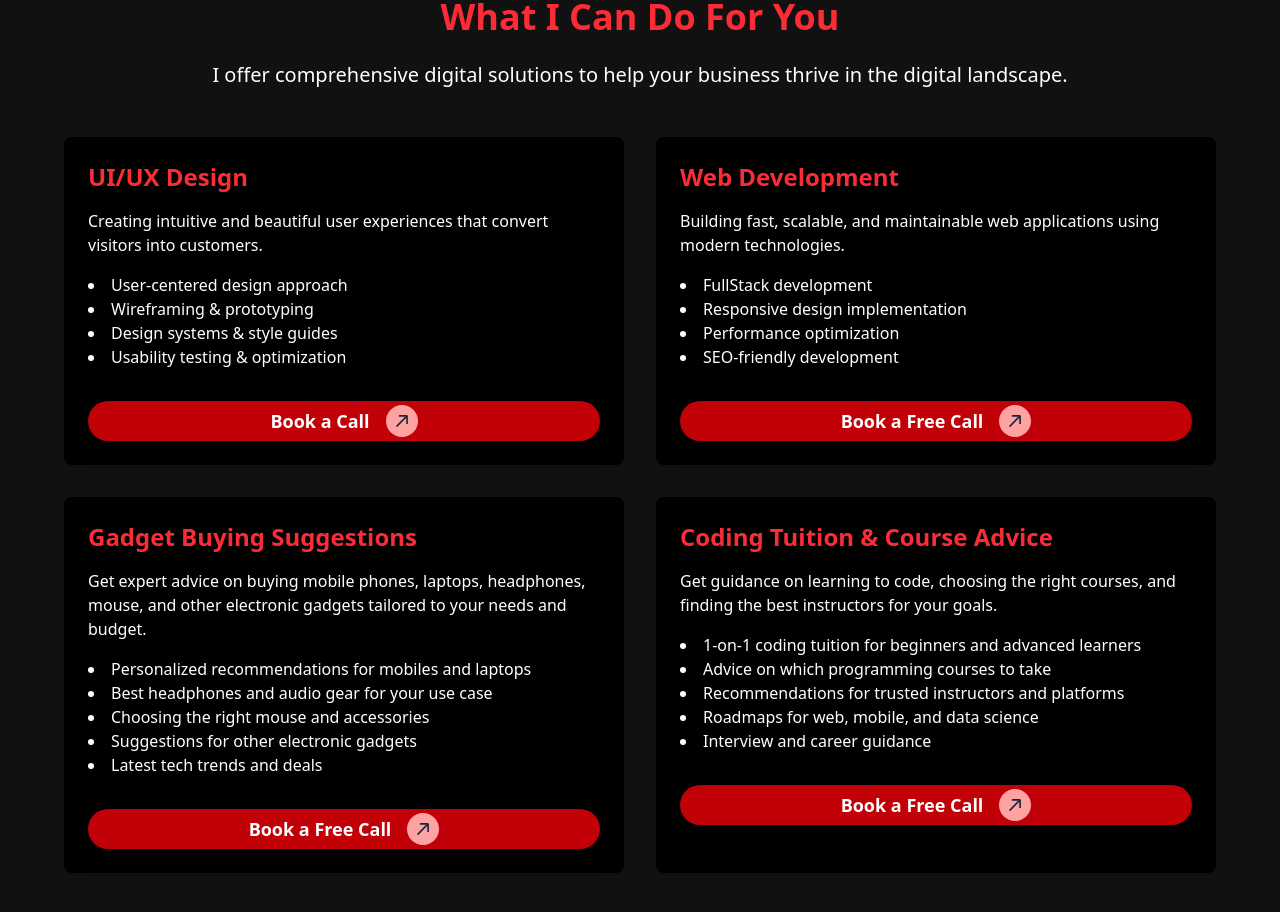
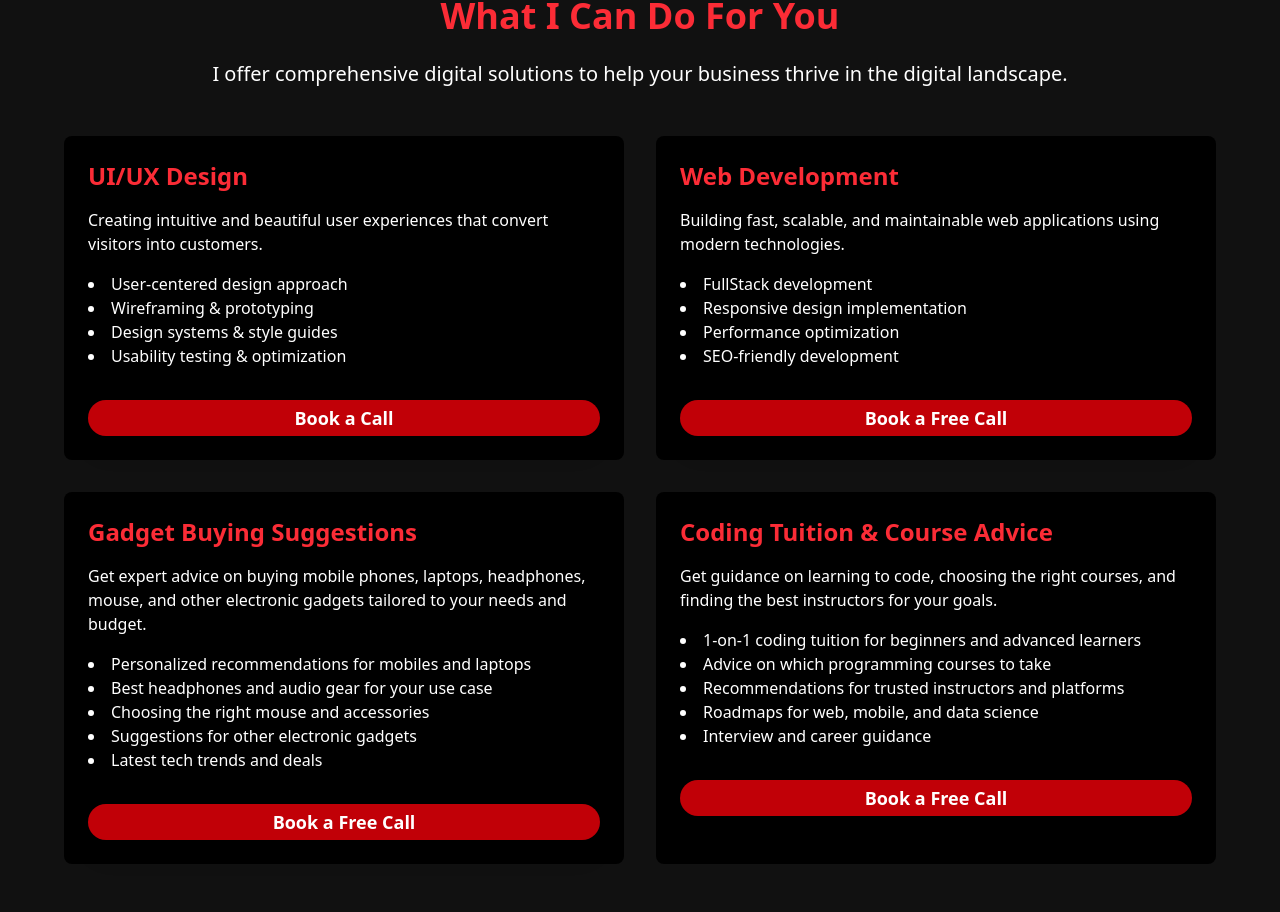
Before and after one commit to the-sauron/S1, a React (Vite) app: page / in a window 1280 px wide. Shown: the part 840-1752 px from the top of the page. Built offline with nearby package versions, Linux system fonts and the light colour scheme.

Commit message:
anim add

```diff
--- a/src/App.jsx
+++ b/src/App.jsx
@@ -2,6 +2,7 @@ import React from 'react'
 import { Header } from './component/Header'
 import Hero from './component/Hero'
 import { Services } from './component/Service'
+import { Footer } from './component/Footer'
 
 const App = () => {
   return (
@@ -9,6 +10,7 @@ const App = () => {
       <Header/>
       <Hero />
       <Services />
+      <Footer/>
     </div>
   )
 }
--- a/src/component/Service.jsx
+++ b/src/component/Service.jsx
@@ -1,28 +1,61 @@
-import { ArrowRight } from "lucide-react";
-import React from "react";
+import React, { useEffect, useRef } from "react";
 
 export const Services = () => {
+  const animatedRefs = useRef([]);
+
+  useEffect(() => {
+    const observer = new window.IntersectionObserver(
+      (entries) => {
+        entries.forEach((entry) => {
+          const index = animatedRefs.current.findIndex(ref => ref === entry.target);
+          if (entry.isIntersecting) {
+            // Element enters viewport
+            setTimeout(() => {
+              entry.target.classList.add('scale-100', 'opacity-100');
+              entry.target.classList.remove('scale-90', 'opacity-0', 'translate-y-10');
+            }, index * 100); // 200ms delay between each element
+          } else {
+            // Element leaves viewport - reset animation
+            entry.target.classList.remove('scale-100', 'opacity-100');
+            entry.target.classList.add('scale-90', 'opacity-0', 'translate-y-10');
+          }
+        });
+      },
+      {
+        threshold: 0.2, // Increased threshold for better trigger points
+        rootMargin: '-50px 0px -50px 0px' // Adjusted margins for smoother triggering
+      }
+    );
+    animatedRefs.current.forEach((ref) => {
+      if (ref) observer.observe(ref);
+    });
+    return () => observer.disconnect();
+  }, []);
+
   return (
     <div id="services-section" className="text-white pt-20 p-8 min-h-screen">
       <div className="max-w-6xl mx-auto">
-        <h1 className="text-4xl font-bold text-center mb-6 text-red-500">
+        <h1
+          ref={el => (animatedRefs.current[0] = el)}
+          className="transition-all duration-1000 ease-out will-change-transform scale-90 opacity-0 translate-y-10 text-4xl font-bold text-center mb-6 text-red-500"
+        >
           What I Can Do For You
         </h1>
-
-        <p className="text-xl text-center mb-12 text-white">
-          I offer comprehensive digital solutions to help your business thrive
-          in the digital landscape.
+        <p
+          ref={el => (animatedRefs.current[1] = el)}
+          className="transition-all duration-1000 ease-out will-change-transform scale-90 opacity-0 translate-y-10 text-xl text-center mb-12 text-white"
+        >
+          I offer comprehensive digital solutions to help your business thrive in the digital landscape.
         </p>
-
         <div className="grid grid-cols-1 md:grid-cols-2 gap-8">
           {/* UI/UX Design Section */}
-          <div className="bg-black p-6 rounded-lg">
-            <h2 className="text-2xl font-bold mb-4 text-red-500">
-              UI/UX Design
-            </h2>
+          <div
+            ref={el => (animatedRefs.current[2] = el)}
+            className="transition-all duration-1000 ease-out will-change-transform scale-90 opacity-0 translate-y-10 bg-black p-6 rounded-lg hover:scale-105 hover:shadow-xl"
+          >
+            <h2 className="text-2xl font-bold mb-4 text-red-500">UI/UX Design</h2>
             <p className="text-white mb-4">
-              Creating intuitive and beautiful user experiences that convert
-              visitors into customers.
+              Creating intuitive and beautiful user experiences that convert visitors into customers.
             </p>
             <ul className="list-disc list-inside text-white">
               <li>User-centered design approach</li>
@@ -30,40 +63,26 @@ export const Services = () => {
               <li>Design systems & style guides</li>
               <li>Usability testing & optimization</li>
             </ul>
-            {/* book Call button UI/UX*/}
-            <div className=" mt-8">
+            <div className="mt-8">
               <a
                 className="hover:cursor-pointer"
                 target="__blank"
                 href="https://topmate.io/the_sauron/1693712?utm_source=public_profile&utm_campaign=the_sauron"
               >
-                <button
-                  class="hover:cursor-pointer w-full flex justify-center gap-2 gap-x-4 items-center  shadow-xl text-lg bg-red-700 hover:border border-red-300 backdrop-blur-md lg:font-semibold isolation-auto before:absolute  before:transition-all before:duration-700  before:-left-full before:hover:left-0 before:rounded-full before:aspect-square before:hover:scale-150 before:hover:duration-700 relative z-10 px-4 py-1 overflow-hidden rounded-full group"
-                >
+                <button className="hover:cursor-pointer w-full flex justify-center gap-2 gap-x-4 items-center shadow-xl text-lg bg-red-700 hover:border border-red-300 backdrop-blur-md lg:font-semibold isolation-auto before:absolute before:transition-all before:duration-700 before:-left-full before:hover:left-0 before:rounded-full before:aspect-square before:hover:scale-150 before:hover:duration-700 relative z-10 px-4 py-1 overflow-hidden rounded-full group">
                   Book a Call
-                  <svg
-                    class="w-8 h-8 gap-x-4 justify-end group-hover:rotate-90 bg-red-300 text-gray-50 ease-linear duration-300 rounded-full group-hover:border-none p-2 rotate-45"
-                    viewBox="0 0 16 19"
-                    xmlns="http://www.w3.org/2000/svg"
-                  >
-                    <path
-                      d="M7 18C7 18.5523 7.44772 19 8 19C8.55228 19 9 18.5523 9 18H7ZM8.70711 0.292893C8.31658 -0.0976311 7.68342 -0.0976311 7.29289 0.292893L0.928932 6.65685C0.538408 7.04738 0.538408 7.68054 0.928932 8.07107C1.31946 8.46159 1.95262 8.46159 2.34315 8.07107L8 2.41421L13.6569 8.07107C14.0474 8.46159 14.6805 8.46159 15.0711 8.07107C15.4616 7.68054 15.4616 7.04738 15.0711 6.65685L8.70711 0.292893ZM9 18L9 1H7L7 18H9Z"
-                      class="fill-gray-800 group-hover:fill-gray-800"
-                    ></path>
-                  </svg>
                 </button>
               </a>
             </div>
           </div>
-
           {/* Web Development Section */}
-          <div className="bg-black p-6 rounded-lg">
-            <h2 className="text-2xl font-bold mb-4 text-red-500">
-              Web Development
-            </h2>
+          <div
+            ref={el => (animatedRefs.current[3] = el)}
+            className="transition-all duration-1000 ease-out will-change-transform scale-90 opacity-0 translate-y-10 bg-black p-6 rounded-lg hover:scale-105 hover:shadow-xl"
+          >
+            <h2 className="text-2xl font-bold mb-4 text-red-500">Web Development</h2>
             <p className="text-white mb-4">
-              Building fast, scalable, and maintainable web applications using
-              modern technologies.
+              Building fast, scalable, and maintainable web applications using modern technologies.
             </p>
             <ul className="list-disc list-inside text-white">
               <li>FullStack development</li>
@@ -71,41 +90,26 @@ export const Services = () => {
               <li>Performance optimization</li>
               <li>SEO-friendly development</li>
             </ul>
-            {/* book Call button Web Dev*/}
-            <div className=" mt-8">
+            <div className="mt-8">
               <a
                 className="hover:cursor-pointer"
                 target="__blank"
                 href="https://topmate.io/the_sauron/1693712?utm_source=public_profile&utm_campaign=the_sauron"
               >
-                <button
-                  class="hover:cursor-pointer w-full flex justify-center gap-2 gap-x-4 items-center  shadow-xl text-lg bg-red-700 hover:border border-red-300 backdrop-blur-md lg:font-semibold isolation-auto before:absolute  before:transition-all before:duration-700  before:-left-full before:hover:left-0 before:rounded-full before:aspect-square before:hover:scale-150 before:hover:duration-700 relative z-10 px-4 py-1 overflow-hidden rounded-full group"
-                >
+                <button className="hover:cursor-pointer w-full flex justify-center gap-2 gap-x-4 items-center shadow-xl text-lg bg-red-700 hover:border border-red-300 backdrop-blur-md lg:font-semibold isolation-auto before:absolute before:transition-all before:duration-700 before:-left-full before:hover:left-0 before:rounded-full before:aspect-square before:hover:scale-150 before:hover:duration-700 relative z-10 px-4 py-1 overflow-hidden rounded-full group">
                   Book a Free Call
-                  <svg
-                    class="w-8 h-8 gap-x-4 justify-end group-hover:rotate-90 bg-red-300 text-gray-50 ease-linear duration-300 rounded-full group-hover:border-none p-2 rotate-45"
-                    viewBox="0 0 16 19"
-                    xmlns="http://www.w3.org/2000/svg"
-                  >
-                    <path
-                      d="M7 18C7 18.5523 7.44772 19 8 19C8.55228 19 9 18.5523 9 18H7ZM8.70711 0.292893C8.31658 -0.0976311 7.68342 -0.0976311 7.29289 0.292893L0.928932 6.65685C0.538408 7.04738 0.538408 7.68054 0.928932 8.07107C1.31946 8.46159 1.95262 8.46159 2.34315 8.07107L8 2.41421L13.6569 8.07107C14.0474 8.46159 14.6805 8.46159 15.0711 8.07107C15.4616 7.68054 15.4616 7.04738 15.0711 6.65685L8.70711 0.292893ZM9 18L9 1H7L7 18H9Z"
-                      class="fill-gray-800 group-hover:fill-gray-800"
-                    ></path>
-                  </svg>
                 </button>
               </a>
             </div>
           </div>
-
           {/* Gadget Buying Suggestions Section */}
-          <div className="bg-black p-6 rounded-lg">
-            <h2 className="text-2xl font-bold mb-4 text-red-500">
-              Gadget Buying Suggestions
-            </h2>
+          <div
+            ref={el => (animatedRefs.current[4] = el)}
+            className="transition-all duration-1000 ease-out will-change-transform scale-90 opacity-0 translate-y-10 bg-black p-6 rounded-lg hover:scale-105 hover:shadow-xl"
+          >
+            <h2 className="text-2xl font-bold mb-4 text-red-500">Gadget Buying Suggestions</h2>
             <p className="text-white mb-4">
-              Get expert advice on buying mobile phones, laptops, headphones,
-              mouse, and other electronic gadgets tailored to your needs and
-              budget.
+              Get expert advice on buying mobile phones, laptops, headphones, mouse, and other electronic gadgets tailored to your needs and budget.
             </p>
             <ul className="list-disc list-inside text-white">
               <li>Personalized recommendations for mobiles and laptops</li>
@@ -114,40 +118,26 @@ export const Services = () => {
               <li>Suggestions for other electronic gadgets</li>
               <li>Latest tech trends and deals</li>
             </ul>
-            {/* book Call button Gadgets */}
-            <div className=" mt-8">
+            <div className="mt-8">
               <a
                 className="hover:cursor-pointer"
                 target="__blank"
                 href="https://topmate.io/the_sauron/1681422?utm_source=public_profile&utm_campaign=the_sauron"
               >
-                <button
-                  class="hover:cursor-pointer w-full flex justify-center gap-2 gap-x-4 items-center  shadow-xl text-lg bg-red-700 hover:border border-red-300 backdrop-blur-md lg:font-semibold isolation-auto before:absolute  before:transition-all before:duration-700  before:-left-full before:hover:left-0 before:rounded-full before:aspect-square before:hover:scale-150 before:hover:duration-700 relative z-10 px-4 py-1 overflow-hidden rounded-full group"
-                >
+                <button className="hover:cursor-pointer w-full flex justify-center gap-2 gap-x-4 items-center shadow-xl text-lg bg-red-700 hover:border border-red-300 backdrop-blur-md lg:font-semibold isolation-auto before:absolute before:transition-all before:duration-700 before:-left-full before:hover:left-0 before:rounded-full before:aspect-square before:hover:scale-150 before:hover:duration-700 relative z-10 px-4 py-1 overflow-hidden rounded-full group">
                   Book a Free Call
-                  <svg
-                    class="w-8 h-8 gap-x-4 justify-end group-hover:rotate-90 bg-red-300 text-gray-50 ease-linear duration-300 rounded-full group-hover:border-none p-2 rotate-45"
-                    viewBox="0 0 16 19"
-                    xmlns="http://www.w3.org/2000/svg"
-                  >
-                    <path
-                      d="M7 18C7 18.5523 7.44772 19 8 19C8.55228 19 9 18.5523 9 18H7ZM8.70711 0.292893C8.31658 -0.0976311 7.68342 -0.0976311 7.29289 0.292893L0.928932 6.65685C0.538408 7.04738 0.538408 7.68054 0.928932 8.07107C1.31946 8.46159 1.95262 8.46159 2.34315 8.07107L8 2.41421L13.6569 8.07107C14.0474 8.46159 14.6805 8.46159 15.0711 8.07107C15.4616 7.68054 15.4616 7.04738 15.0711 6.65685L8.70711 0.292893ZM9 18L9 1H7L7 18H9Z"
-                      class="fill-gray-800 group-hover:fill-gray-800"
-                    ></path>
-                  </svg>
                 </button>
               </a>
             </div>
           </div>
-
           {/* Coding Tuition & Course Advice Section */}
-          <div className="bg-black p-6 rounded-lg">
-            <h2 className="text-2xl font-bold mb-4 text-red-500">
-              Coding Tuition & Course Advice
-            </h2>
+          <div
+            ref={el => (animatedRefs.current[5] = el)}
+            className="transition-all duration-1000 ease-out will-change-transform scale-90 opacity-0 translate-y-10 bg-black p-6 rounded-lg hover:scale-105 hover:shadow-xl"
+          >
+            <h2 className="text-2xl font-bold mb-4 text-red-500">Coding Tuition & Course Advice</h2>
             <p className="text-white mb-4">
-              Get guidance on learning to code, choosing the right courses, and
-              finding the best instructors for your goals.
+              Get guidance on learning to code, choosing the right courses, and finding the best instructors for your goals.
             </p>
             <ul className="list-disc list-inside text-white">
               <li>1-on-1 coding tuition for beginners and advanced learners</li>
@@ -156,28 +146,14 @@ export const Services = () => {
               <li>Roadmaps for web, mobile, and data science</li>
               <li>Interview and career guidance</li>
             </ul>
-
-            {/* book Call button  Tution*/}
-            <div className=" mt-8">
+            <div className="mt-8">
               <a
                 className="hover:cursor-pointer"
                 target="__blank"
                 href="https://topmate.io/the_sauron/1693712?utm_source=public_profile&utm_campaign=the_sauron"
               >
-                <button
-                  class="hover:cursor-pointer w-full flex justify-center gap-2 gap-x-4 items-center  shadow-xl text-lg bg-red-700 hover:border border-red-300 backdrop-blur-md lg:font-semibold isolation-auto before:absolute  before:transition-all before:duration-700  before:-left-full before:hover:left-0 before:rounded-full before:aspect-square before:hover:scale-150 before:hover:duration-700 relative z-10 px-4 py-1 overflow-hidden rounded-full group"
-                >
+                <button className="hover:cursor-pointer w-full flex justify-center gap-2 gap-x-4 items-center shadow-xl text-lg bg-red-700 hover:border border-red-300 backdrop-blur-md lg:font-semibold isolation-auto before:absolute before:transition-all before:duration-700 before:-left-full before:hover:left-0 before:rounded-full before:aspect-square before:hover:scale-150 before:hover:duration-700 relative z-10 px-4 py-1 overflow-hidden rounded-full group">
                   Book a Free Call
-                  <svg
-                    class="w-8 h-8 gap-x-4 justify-end group-hover:rotate-90 bg-red-300 text-gray-50 ease-linear duration-300 rounded-full group-hover:border-none p-2 rotate-45"
-                    viewBox="0 0 16 19"
-                    xmlns="http://www.w3.org/2000/svg"
-                  >
-                    <path
-                      d="M7 18C7 18.5523 7.44772 19 8 19C8.55228 19 9 18.5523 9 18H7ZM8.70711 0.292893C8.31658 -0.0976311 7.68342 -0.0976311 7.29289 0.292893L0.928932 6.65685C0.538408 7.04738 0.538408 7.68054 0.928932 8.07107C1.31946 8.46159 1.95262 8.46159 2.34315 8.07107L8 2.41421L13.6569 8.07107C14.0474 8.46159 14.6805 8.46159 15.0711 8.07107C15.4616 7.68054 15.4616 7.04738 15.0711 6.65685L8.70711 0.292893ZM9 18L9 1H7L7 18H9Z"
-                      class="fill-gray-800 group-hover:fill-gray-800"
-                    ></path>
-                  </svg>
                 </button>
               </a>
             </div>
```
Also changed, not shown: src/component/Footer.jsx (added, +7 -0 lines), src/component/Header.jsx (+34 -20 lines).
